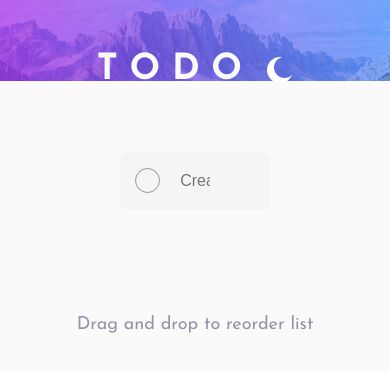
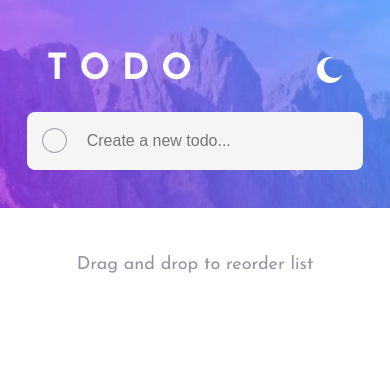
Before and after one commit to AleandroSm/Todo-App, a React (Vite) app: page / in a window 390 px wide. Shown: the top 372 px of the page. Built offline with nearby package versions, Linux system fonts and the light colour scheme.

Commit message:
add media query for mobile

```diff
--- a/src/index.css
+++ b/src/index.css
@@ -12,6 +12,12 @@ body{
   font-family: "Josefin Sans";
   font-size: 18px;
   color: hsl(235, 19%, 35%);
+}
+@media (768px >= width){
+  body{
+    background: url("assets/bg-mobile-light.jpg") no-repeat;
+    background-size: contain;
+  }
 }
 
 .App{
@@ -34,7 +40,15 @@ body{
   width: 26px;
   height: 26px;
 }
-
+@media (768px >= width){
+  .App-header{
+    display: flex;
+    justify-content: space-between;
+    width: 90%;
+    padding-bottom: 0px;
+    margin-bottom: -20px;
+  }
+}
 .App-td{
   width: 40%;
 }
@@ -63,7 +77,15 @@ body{
   color: #333;
   width: 100%;
 }
-
+@media (768px >= width){
+  .App-td{
+    width: 90%;
+  }
+  .App-td-add{
+    padding-top: 0px;
+    margin-bottom: -20px;
+  }
+}
 .App-td-list{
   background: hsl(0, 0%, 98%);
   border-radius: 5px;
@@ -74,6 +96,9 @@ body{
   list-style-type: none;
   padding: 0;
   margin: 50px 0 0px 0;
+  /* background: hsl(0, 0%, 98%);
+  border-radius: 5px;
+  box-shadow: 0 42px 30px -9px hsl(236, 33%, 92%); */
 }
 
 .TodoItem{
@@ -147,12 +172,26 @@ body{
 }
 
 .TodoFooter{
-  display: flex;
-  justify-content: space-around;
-  align-items: center;
-  font-size: 14px;
-  min-height: 45px;
+  display: grid;
+  grid-template-columns: repeat(3,1fr);
+  grid-template-rows: 0;
+  align-content: center;
+  font-size: 13px;
+  min-height: 50px;
   color: hsl(236,9%,61%);
+  position: relative;
+}
+.TodoFooter-filters{
+  grid-column-start: 2;
+  grid-column-end: 3;
+}
+.TodoFooter-clear{
+  grid-column-start: 3;
+  grid-column-end: 4;
+  justify-self: center;
+}
+.TodoFooter-itemsLeft{
+  padding-left: 28px;
 }
 .TodoFooter-label{
   padding: 0px 10px;
@@ -174,7 +213,21 @@ body{
 .TodoFooter-input:checked ~.TodoFooter-span{
   color: hsl(220, 98%, 61%);
 }
+@media (768px >= width){
 
+  .TodoFooter-filters{
+    position: relative;
+    top: 50px;
+    grid-column-start: 1;
+    grid-column-end: 4;
+    text-align: center;
+    background: hsl(0, 0%, 98%);
+    border-radius: 5px;
+    box-shadow: 0 42px 30px -9px hsl(236, 33%, 92%);
+    font-size: 18px;
+}
+
+}
 .App-p{
   color: hsl(236,9%,61%);
   padding-top: 50px;
```
